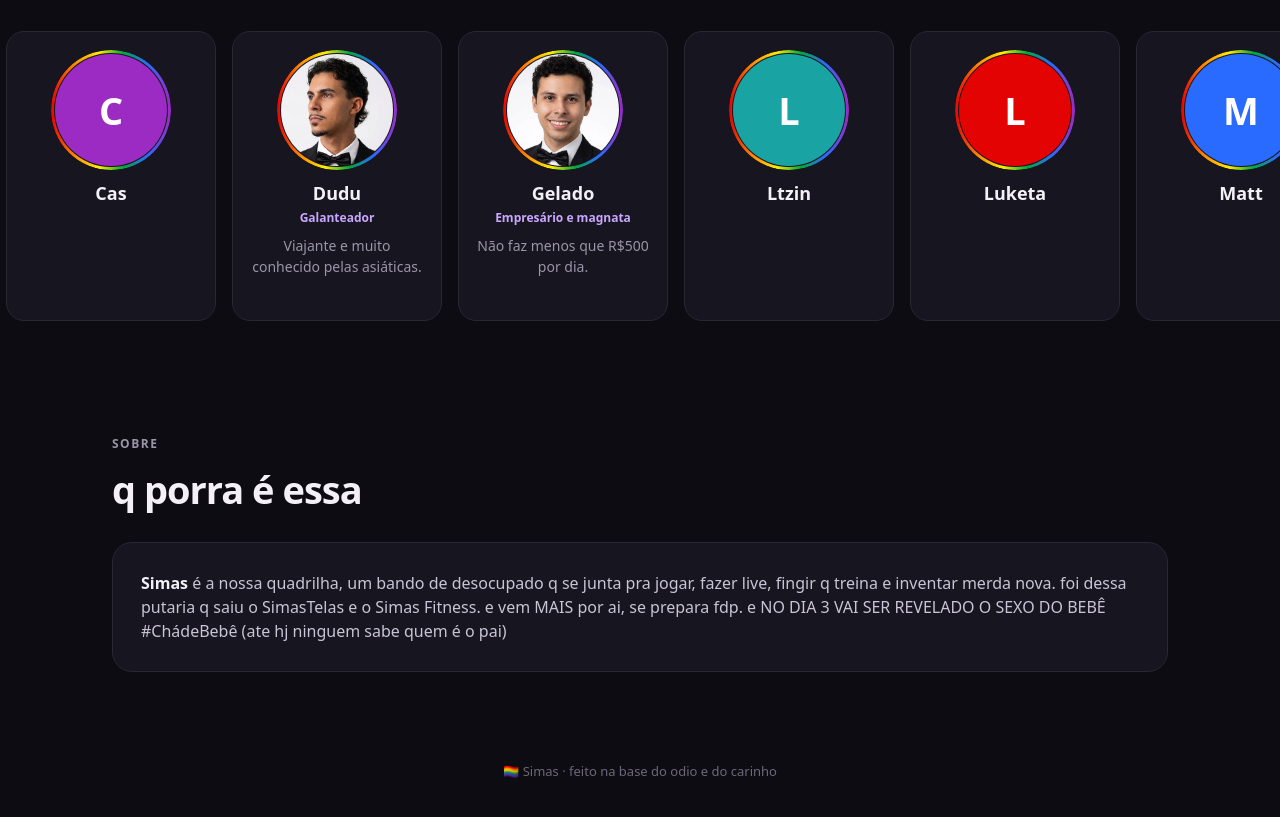
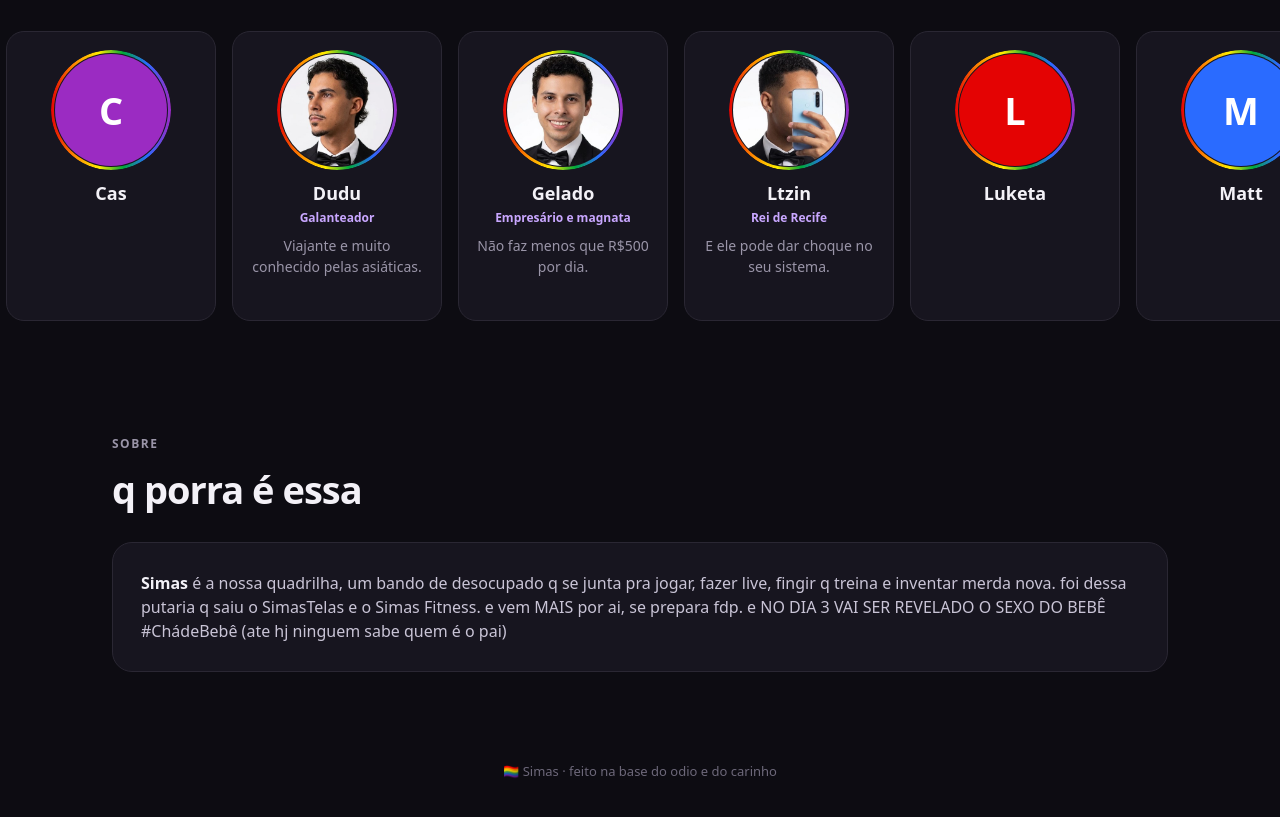
Before and after one commit to luksmadethis/simas, a plain HTML site: page public/index.html in a window 1280 px wide. Shown: the part 1276-2093 px from the top of the page. Drawn offline with Linux system fonts and the light colour scheme.

Commit message:
Foto e legenda do Ltzin
Co-Authored-By: Claude Opus 5.5 <noreply@anthropic.com>
Claude-Session: https://claude.ai/code/session_01Vb9jCdZ8cmeMztXeSQkbhq

```diff
--- a/public/index.html
+++ b/public/index.html
@@ -183,7 +183,7 @@ const GALERA = [
   { nome: 'Poli', papel: 'Especialista em áudio', frase: 'Ouvido absoluto.', foto: '/galera/poli.jpg?v=1' },
   { nome: 'Cas', papel: '', frase: '', foto: '' },
   { nome: 'Gelado', papel: 'Empresário e magnata', frase: 'Não faz menos que R$500 por dia.', foto: '/galera/gelado.jpg?v=2' },
-  { nome: 'Ltzin', papel: '', frase: '', foto: '' },
+  { nome: 'Ltzin', papel: 'Rei de Recife', frase: 'E ele pode dar choque no seu sistema.', foto: '/galera/ltzin.jpg?v=1' },
   { nome: 'Matt', papel: '', frase: '', foto: '' },
   { nome: 'Luketa', papel: '', frase: '', foto: '' },
   { nome: 'Nerivan', papel: 'Rei da engenharia social', frase: 'Especialidade com idosas pelo call center.', foto: '/galera/nerivan.jpg?v=1' },
```
Also changed, not shown: public/galera/ltzin.jpg (added), 1 other file.
